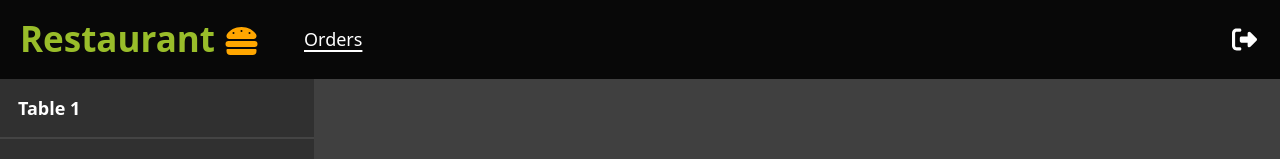
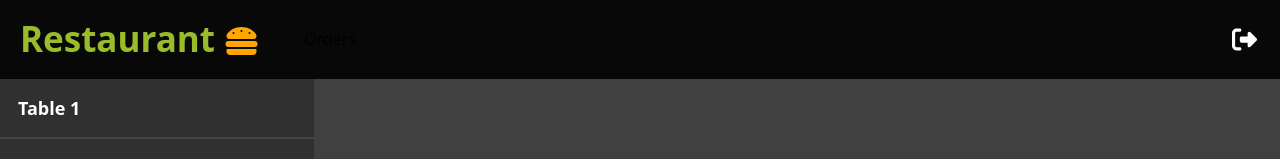
Before and after one commit to hungdojan/PIS_Project, a React (Create React App) app in the folder pis-frontend/: page /orders in a window 1280 px wide. Shown: the top 159 px of the page. Built offline with nearby package versions, Linux system fonts and the light colour scheme.

Commit message:
Adding private header bar to login page

```diff
--- a/pis-frontend/src/components/index.js
+++ b/pis-frontend/src/components/index.js
@@ -1,5 +1,6 @@
 import FooterBar from './footerBar';
 import HeaderBar from './headerBar';
 import NotFound from './notFound';
+import PrivateHeaderBar from './privateHeaderBar';
 
-export { FooterBar, HeaderBar, NotFound };
+export { FooterBar, HeaderBar, NotFound, PrivateHeaderBar };
--- a/pis-frontend/src/components/privateHeaderBar/index.jsx
+++ b/pis-frontend/src/components/privateHeaderBar/index.jsx
@@ -1,17 +1,16 @@
 import './PrivateHeaderBar.css';
-import Container from 'react-bootstrap/Container';
 import { useState, useEffect } from 'react';
 import Nav from 'react-bootstrap/Nav';
 import Navbar from 'react-bootstrap/Navbar';
 import { Link, useLocation } from 'react-router-dom';
-import {FaHamburger, FaUser} from "react-icons/fa";
-import {FaRightFromBracket} from "react-icons/fa6";
+import { FaHamburger } from 'react-icons/fa';
+import { FaRightFromBracket } from 'react-icons/fa6';
 import { useNavigate } from 'react-router-dom';
 
-const HeaderBar = () => {
+const PrivateHeaderBar = () => {
   const location = useLocation();
-  const navigate = useNavigate()
-  const [navbarHeight, setNavbarHeight] = useState(0);
+  const navigate = useNavigate();
+  const [_, setNavbarHeight] = useState(0);
   const [role, setRole] = useState('');
 
   useEffect(() => {
@@ -19,8 +18,7 @@ const HeaderBar = () => {
     const _role = localStorage.getItem('role');
     if (_role === null) {
       setRole('user');
-    }
-    else {
+    } else {
       setRole(_role);
     }
 
@@ -40,45 +38,64 @@ const HeaderBar = () => {
 
   const handleLogOut = () => {
     localStorage.setItem('role', 'user');
-    alert("TODO log out");
+    alert('TODO log out');
     navigate('/');
   };
 
   return (
     <>
       <Navbar bg="dark" expand="md" className="navbar-menu fixed-top">
-        <Navbar.Brand as={Link} to="/">Restaurant <FaHamburger className="private icon"/></Navbar.Brand>
-        <Navbar id="basic-navbar-nav" className="buttons-bar">
+        <Navbar.Brand as={Link} to="/">
+          Restaurant <FaHamburger className="private icon" />
+        </Navbar.Brand>
+        <Navbar id="basic-navbar-nav" className="buttons-private-bar">
           <Nav>
+            {role === 'user' && <></>}
 
-            {role === 'user' &&
+            {role === 'admin' && (
               <>
+                <Nav.Link
+                  as={Link}
+                  to="/manage-users"
+                  className={
+                    location.pathname === '/manage-users'
+                      ? 'active nav-link'
+                      : 'nav-link'
+                  }
+                >
+                  Manage Users
+                </Nav.Link>
               </>
-            }
+            )}
 
-            {role === 'admin' &&
+            {role === 'staff' && (
               <>
-                <Nav.Link as={Link} to="/manage-users" className={location.pathname === '/manage-users' ? 'active nav-link' : 'nav-link'}>Manage Users</Nav.Link>
+                <Nav.Link
+                  as={Link}
+                  to="/orders"
+                  className={
+                    location.pathname === '/orders'
+                      ? 'active nav-link'
+                      : 'nav-link'
+                  }
+                >
+                  Orders
+                </Nav.Link>
               </>
-            }
-
-            {role === 'staff' &&
-              <>
-                <Nav.Link as={Link} to="/orders" className={location.pathname === '/orders' ? 'active nav-link' : 'nav-link'}>Orders</Nav.Link>
-              </>
-            }
-
+            )}
           </Nav>
         </Navbar>
 
-        {role !== "user" &&
+        {role !== 'user' && (
           <Nav className="nav-login">
-            <Nav.Link className="nav-link" onClick={handleLogOut}><FaRightFromBracket/></Nav.Link>
+            <Nav.Link className="nav-link" onClick={handleLogOut}>
+              <FaRightFromBracket />
+            </Nav.Link>
           </Nav>
-        }
+        )}
       </Navbar>
     </>
   );
-}
+};
 
-export default HeaderBar;
+export default PrivateHeaderBar;
--- a/pis-frontend/src/pages/login/index.jsx
+++ b/pis-frontend/src/pages/login/index.jsx
@@ -5,6 +5,7 @@ import Form from 'react-bootstrap/Form';
 import Button from 'react-bootstrap/Button';
 import Container from 'react-bootstrap/Container';
 import Alert from 'react-bootstrap/Alert';
+import { PrivateHeaderBar } from '../../components';
 
 const LoginPage = () => {
   const [username, setUsername] = useState('');
@@ -37,6 +38,8 @@ const LoginPage = () => {
     }
   };
   return (
+    <>
+      <PrivateHeaderBar />
       <Container fluid className="mb-3 login-container">
         <label className="mb-3 login-label">Login Page</label>
         <Form onSubmit={handleSubmit}>
@@ -70,6 +73,7 @@ const LoginPage = () => {
           </Alert>
         )}
       </Container>
+    </>
   );
 };
 
```
Lines whose indentation alone changed are shown as unchanged.
